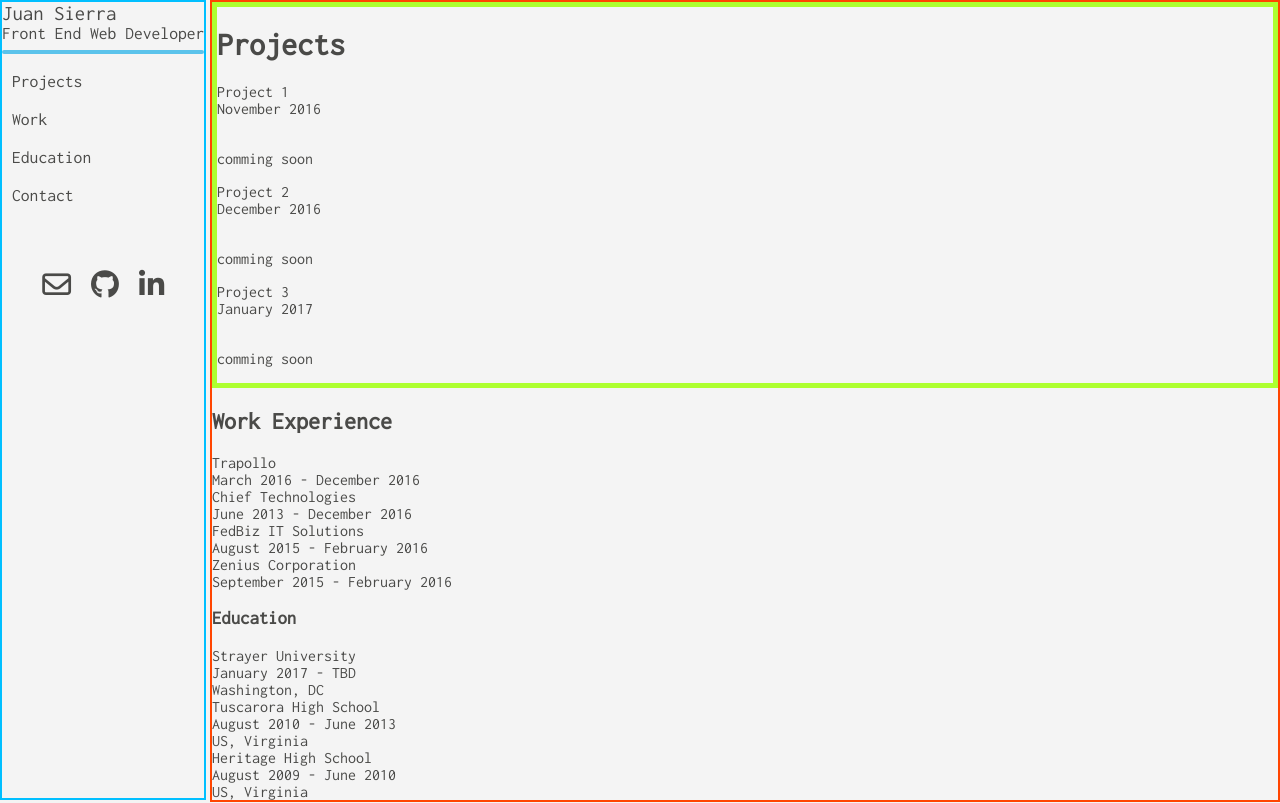
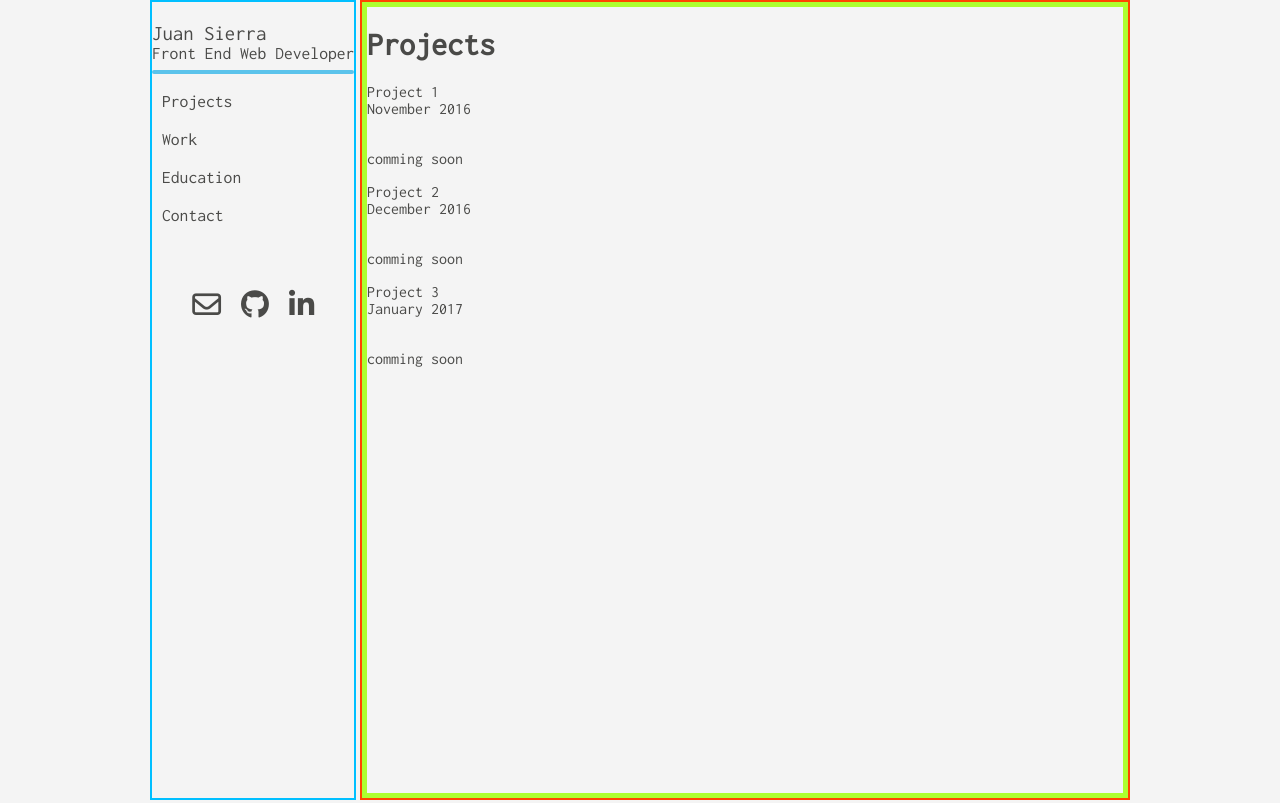
Before and after one commit to jasierragarcia/resume, a website: page index.html in a window 1280 px wide. Shown: the top 803 px of the page. Drawn offline with nearby package versions, Linux system fonts and the light colour scheme.

Commit message:
Minimal changes

```diff
--- a/index.html
+++ b/index.html
@@ -10,10 +10,10 @@
 </head>
 
 <body>
-    <div class="wrapper">
+    <div class="container">
 
-        <aside class="sidebar columns">
-            <div class="nav-wrapper">
+        <aside class="sidebar">
+            <div class="nav-container">
                 <div id="name-role">
 
                 </div>
@@ -33,7 +33,7 @@
         </aside>
 
         <div class="content">
-            <section class="projects columns">
+            <section class="projects col">
 
                 <div id="project">
 
@@ -41,7 +41,7 @@
 
             </section>
 
-            <section class="work columns">
+            <section class="work col">
 
                 <article id="work-data">
 
@@ -49,7 +49,7 @@
 
             </section>
 
-            <section class="education columns">
+            <section class="education col">
 
                 <article id="edu-data">
 
@@ -57,7 +57,7 @@
 
             </section>
 
-            <section class="contact columns">
+            <section class="contact col">
 
                 <article>
 
@@ -66,7 +66,7 @@
             </section>
         </div>
 
-        <footer class="footer columns">
+        <footer class="footer col">
 
         </footer>
 
```
